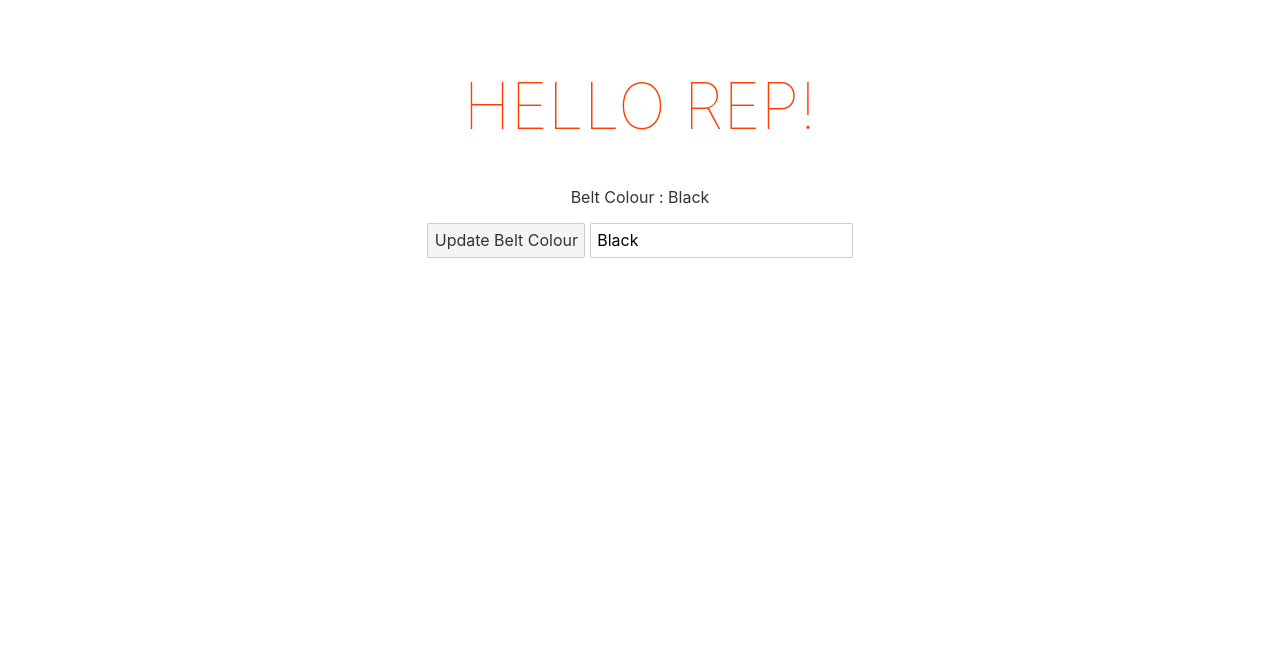
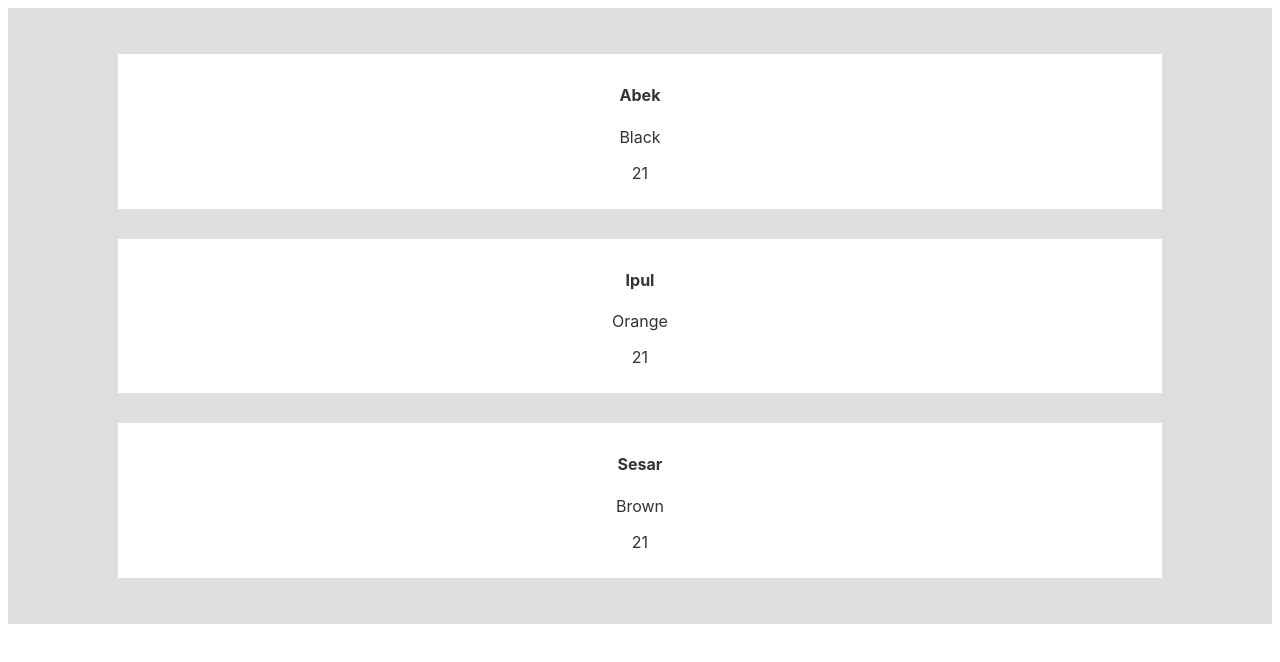
Before and after one commit to rizqyep/svelte-basics, a Svelte app: page / in a window 1280 px wide. Shown: the top 662 px of the page. Built offline with nearby package versions, Linux system fonts and the light colour scheme.

Commit message:
Feat: lesson6 codes

```diff
--- a/src/App.svelte
+++ b/src/App.svelte
@@ -1,31 +1,19 @@
 <script>
-  let name = "Rep";
-  let beltColour = "Black";
-
-  const handleClick = () => {
-    if (beltColour == "Black") {
-      beltColour = "Orange";
-    } else {
-      beltColour = "Black";
-    }
-  };
-
-  const handleInput = (event) => {
-    beltColour = event.target.value;
-  };
+  let people = [
+    { name: "Abek", beltColour: "Black", age: 21, id: 1 },
+    { name: "Ipul", beltColour: "Orange", age: 21, id: 2 },
+    { name: "Sesar", beltColour: "Brown", age: 21, id: 3 },
+  ];
 </script>
 
 <main>
-  <h1>Hello {name}!</h1>
-  <p>
-    Belt Colour : {beltColour}
-  </p>
-  <button on:click={handleClick}>Update Belt Colour</button>
-  <!-- <input type="text" on:input={handleInput} value={beltColour} /> -->
-
-  <!-- Two Way Binding ShortCut -->
-
-  <input type="text" bind:value={beltColour} />
+  {#each people as person (person.id)}
+    <div class="card">
+      <h4>{person.name}</h4>
+      <p>{person.beltColour}</p>
+      <p>{person.age}</p>
+    </div>
+  {/each}
 </main>
 
 <style>
@@ -34,6 +22,7 @@
     padding: 1em;
     max-width: 240px;
     margin: 0 auto;
+    background-color: #dfdfdf;
   }
 
   h1 {
@@ -43,6 +32,14 @@
     font-weight: 100;
   }
 
+  .card {
+    background-color: #ffffff;
+    box-shadow: 1px 1px 10px #cecece 1px 1px 20px #cecece;
+    width: 80vw;
+    padding: 10px;
+    margin: 30px auto;
+  }
+
   @media (min-width: 640px) {
     main {
       max-width: none;
```
